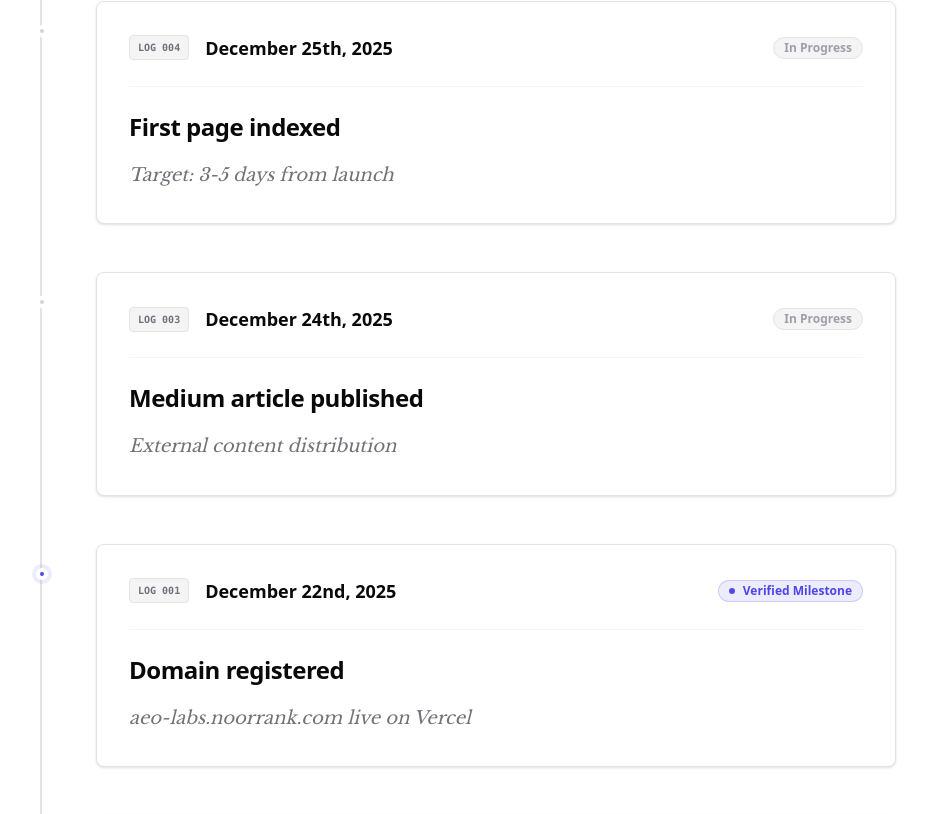
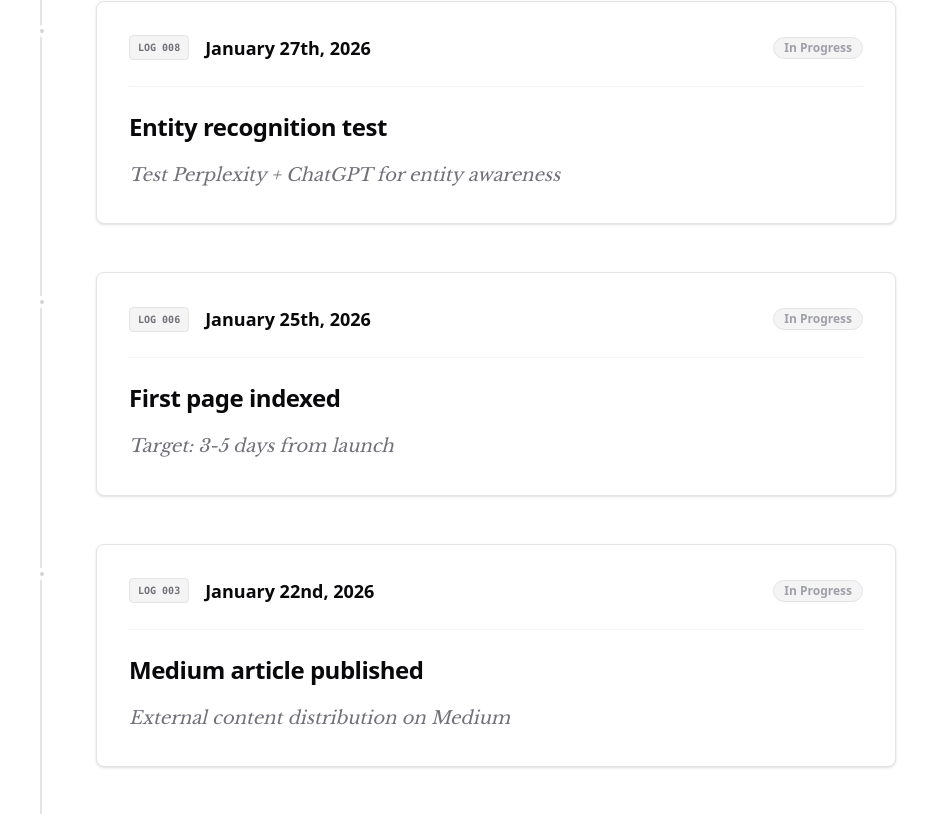
Before and after one commit to noorranklabs/miracle-berry-protocol, a Next.js app: page /progress in a window 1280 px wide. Shown: the part 1191-2005 px from the top of the page, without its empty margins (192-1119 px from the left). Built offline with nearby package versions, Linux system fonts and the light colour scheme; no server answers.

Commit message:
Day 1: Initialize experiment timeline (Jan 20 - Feb 9, 2026)

```diff
--- a/src/app/documentation/page.tsx
+++ b/src/app/documentation/page.tsx
@@ -6,8 +6,8 @@ const DOCS_SCHEMA = generateTechArticleSchema({
     articleUrl: 'https://aeo-labs.noorrank.com/documentation',
     headline: 'Miracle Berry Protocol: Technical Documentation',
     description: 'Complete implementation guide for entity-first optimization in LLM-powered answer engines',
-    datePublished: '2025-12-22',
-    dateModified: '2025-12-22',
+    datePublished: '2026-01-20',
+    dateModified: '2026-01-20',
     dependencies: 'Next.js, Schema.org',
     proficiencyLevel: 'Intermediate'
 });
@@ -86,7 +86,6 @@ export default function DocumentationPage() {
                 </div>
 
                 <div className="flex items-start gap-4 p-4 bg-primary/5 rounded-xl border border-primary/10 text-sm text-primary/80 italic font-serif">
-                    <span className="text-lg">💡</span>
                     <p>The <code className="bg-primary/10 px-1.5 py-0.5 rounded font-mono text-primary">@id</code> reference creates bidirectional entity relationships that AI systems use to build high-confidence knowledge graphs.</p>
                 </div>
             </section>
--- a/src/app/page.tsx
+++ b/src/app/page.tsx
@@ -2,7 +2,7 @@ import { SchemaScript } from '@/components/SchemaScript';
 import { MB_RESEARCH_PROJECT } from '@/lib/schemas/researchProject';
 import { differenceInDays, parseISO } from 'date-fns';
 
-const START_DATE = parseISO('2025-12-22');
+const START_DATE = parseISO('2026-01-20');
 
 export const metadata = {
   title: 'Miracle Berry AEO Protocol',
--- a/src/app/progress/page.tsx
+++ b/src/app/progress/page.tsx
@@ -8,7 +8,7 @@ const DATASET_SCHEMA = {
     "name": "Miracle Berry Protocol Experiment Metrics",
     "description": "Real-time tracking of indexing, entity recognition, and AI citation milestones",
     "url": "https://aeo-labs.noorrank.com/progress",
-    "temporalCoverage": "2025-12-22/2026-01-12",
+    "temporalCoverage": "2026-01-20/2026-02-09",
     "measurementTechnique": "Manual verification via Google Search Console, Perplexity AI, and ChatGPT queries"
 };
 
@@ -24,7 +24,7 @@ async function getMetrics() {
         return res.json();
     } catch (error) {
         return [
-            { date: '2025-12-22', metric: 'Domain registered', status: 'complete', notes: 'Project launched' },
+            { date: '2026-01-20', metric: 'Domain registered', status: 'complete', notes: 'Project launched' },
         ];
     }
 }
@@ -34,7 +34,7 @@ export const metadata = {
     description: 'Daily experiment log tracking entity visibility and AI indexing progress.',
 };
 
-const START_DATE = parseISO('2025-12-22');
+const START_DATE = parseISO('2026-01-20');
 
 export default async function ProgressPage() {
     const metrics = await getMetrics();
--- a/src/data/metrics.json
+++ b/src/data/metrics.json
@@ -1,72 +1,82 @@
 [
     {
-        "date": "2025-12-22",
+        "date": "2026-01-20",
         "metric": "Domain registered",
         "status": "complete",
         "googleIndexed": false,
         "perplexityRecognition": false,
         "chatgptRecognition": false,
-        "notes": "aeo-labs.noorrank.com live on Vercel",
-        "timestamp": "2025-12-22T00:00:00.000Z"
+        "notes": "aeo-labs.noorrank.com purchased and configured",
+        "timestamp": "2026-01-20T11:48:00.000Z"
     },
     {
-        "date": "2025-12-22",
+        "date": "2026-01-20",
         "metric": "GitHub repository created",
         "status": "complete",
         "googleIndexed": false,
         "perplexityRecognition": false,
         "chatgptRecognition": false,
         "notes": "Public repository with full documentation",
-        "timestamp": "2025-12-22T00:30:00.000Z"
+        "timestamp": "2026-01-20T11:48:00.000Z"
     },
     {
-        "date": "2025-12-22",
+        "date": "2026-01-21",
         "metric": "Google Search Console setup",
         "status": "pending",
         "googleIndexed": false,
         "perplexityRecognition": false,
         "chatgptRecognition": false,
-        "notes": "Indexing request submitted",
-        "timestamp": "2025-12-22T00:00:00.000Z"
+        "notes": "Submit domain and request indexing",
+        "timestamp": "2026-01-21T00:00:00.000Z"
     },
     {
-        "date": "2025-12-24",
+        "date": "2026-01-22",
         "metric": "Medium article published",
         "status": "pending",
         "googleIndexed": false,
         "perplexityRecognition": false,
         "chatgptRecognition": false,
-        "notes": "External content distribution",
-        "timestamp": "2025-12-24T00:00:00.000Z"
+        "notes": "External content distribution on Medium",
+        "timestamp": "2026-01-22T00:00:00.000Z"
     },
     {
-        "date": "2025-12-25",
+        "date": "2026-01-25",
         "metric": "First page indexed",
         "status": "pending",
         "googleIndexed": false,
         "perplexityRecognition": false,
         "chatgptRecognition": false,
         "notes": "Target: 3-5 days from launch",
-        "timestamp": "2025-12-25T00:00:00.000Z"
+        "timestamp": "2026-01-25T00:00:00.000Z"
     },
     {
-        "date": "2025-12-29",
+        "date": "2026-01-27",
         "metric": "Entity recognition test",
         "status": "pending",
         "googleIndexed": false,
         "perplexityRecognition": false,
         "chatgptRecognition": false,
-        "notes": "Perplexity + ChatGPT queries",
-        "timestamp": "2025-12-29T00:00:00.000Z"
+        "notes": "Test Perplexity + ChatGPT for entity awareness",
+        "timestamp": "2026-01-27T00:00:00.000Z"
     },
     {
-        "date": "2026-01-05",
+        "date": "2026-02-03",
         "metric": "Full citation achieved",
         "status": "pending",
         "googleIndexed": false,
         "perplexityRecognition": false,
         "chatgptRecognition": false,
         "notes": "Target: Day 14-21",
-        "timestamp": "2026-01-05T00:00:00.000Z"
+        "timestamp": "2026-02-03T00:00:00.000Z"
+    },
+    {
+        "date": "2026-02-09",
+        "metric": "Experiment complete",
+        "status": "pending",
+        "googleIndexed": false,
+        "perplexityRecognition": false,
+        "chatgptRecognition": false,
+        "notes": "Final analysis and documentation",
+        "timestamp": "2026-02-09T00:00:00.000Z"
     }
 ]
--- a/src/lib/schemas/researchProject.ts
+++ b/src/lib/schemas/researchProject.ts
@@ -38,7 +38,7 @@ export const MB_RESEARCH_PROJECT = generateResearchProjectSchema({
     projectName: 'The Miracle Berry AEO Protocol',
     alternateName: 'MB-AEO Framework',
     description: 'A structured methodology for optimizing entity visibility in answer engines through semantic markup and knowledge graph integration',
-    datePublished: '2025-12-22',
+    datePublished: '2026-01-20',
     keywords: [
         'Answer Engine Optimization',
         "Entity SEO",
--- a/src/lib/utils/experimentDates.ts
+++ b/src/lib/utils/experimentDates.ts
@@ -1,7 +1,7 @@
 import { format, addDays } from 'date-fns';
 
 // experiment runs for 21 days starting from this date
-export const EXPERIMENT_START_DATE = new Date('2025-12-22');
+export const EXPERIMENT_START_DATE = new Date('2026-01-20');
 
 // get a date X days into the experiment
 export function getExperimentDay(dayOffset: number): string {
```
Also changed, not shown: 1 other file (tests, documents, lock files or other folders).
